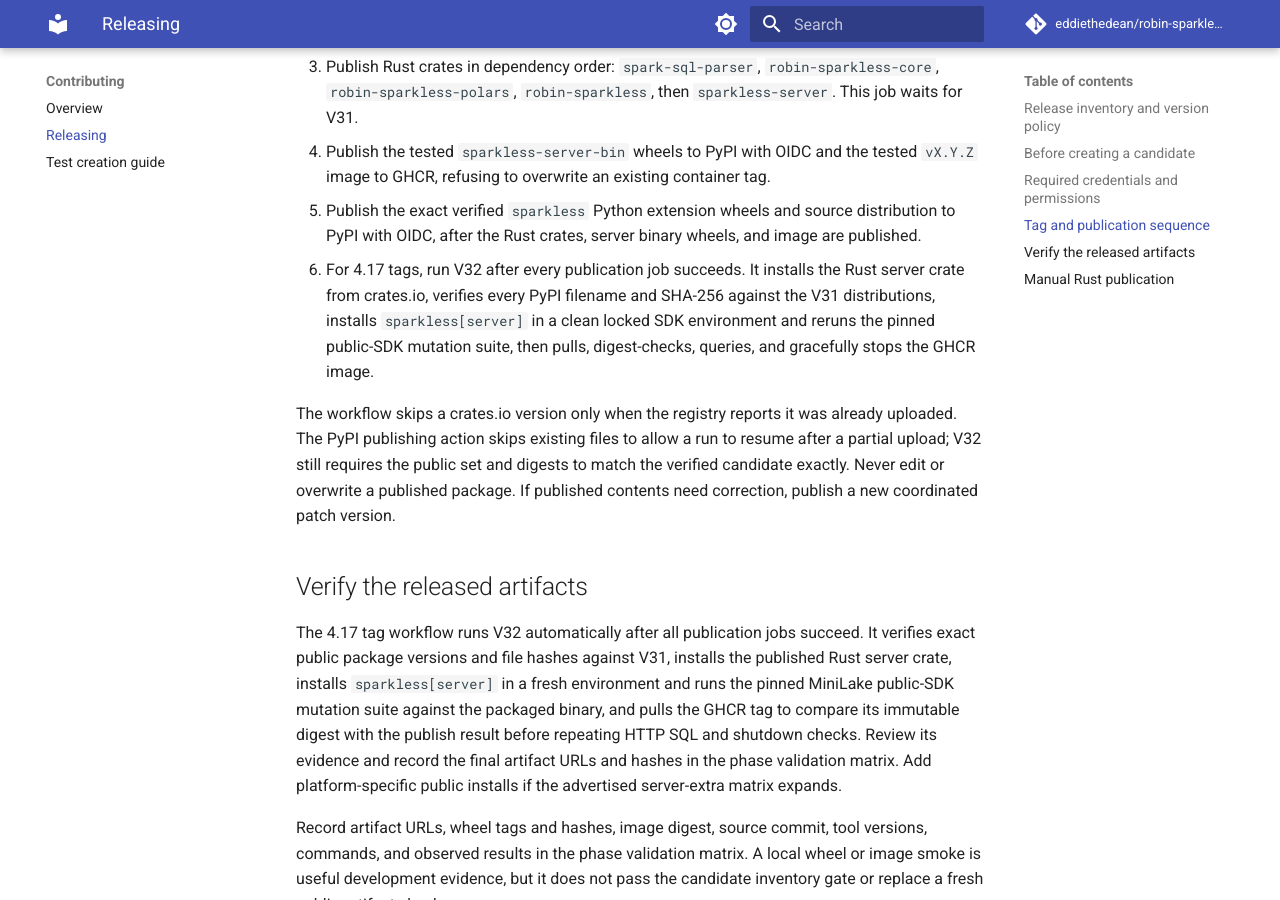
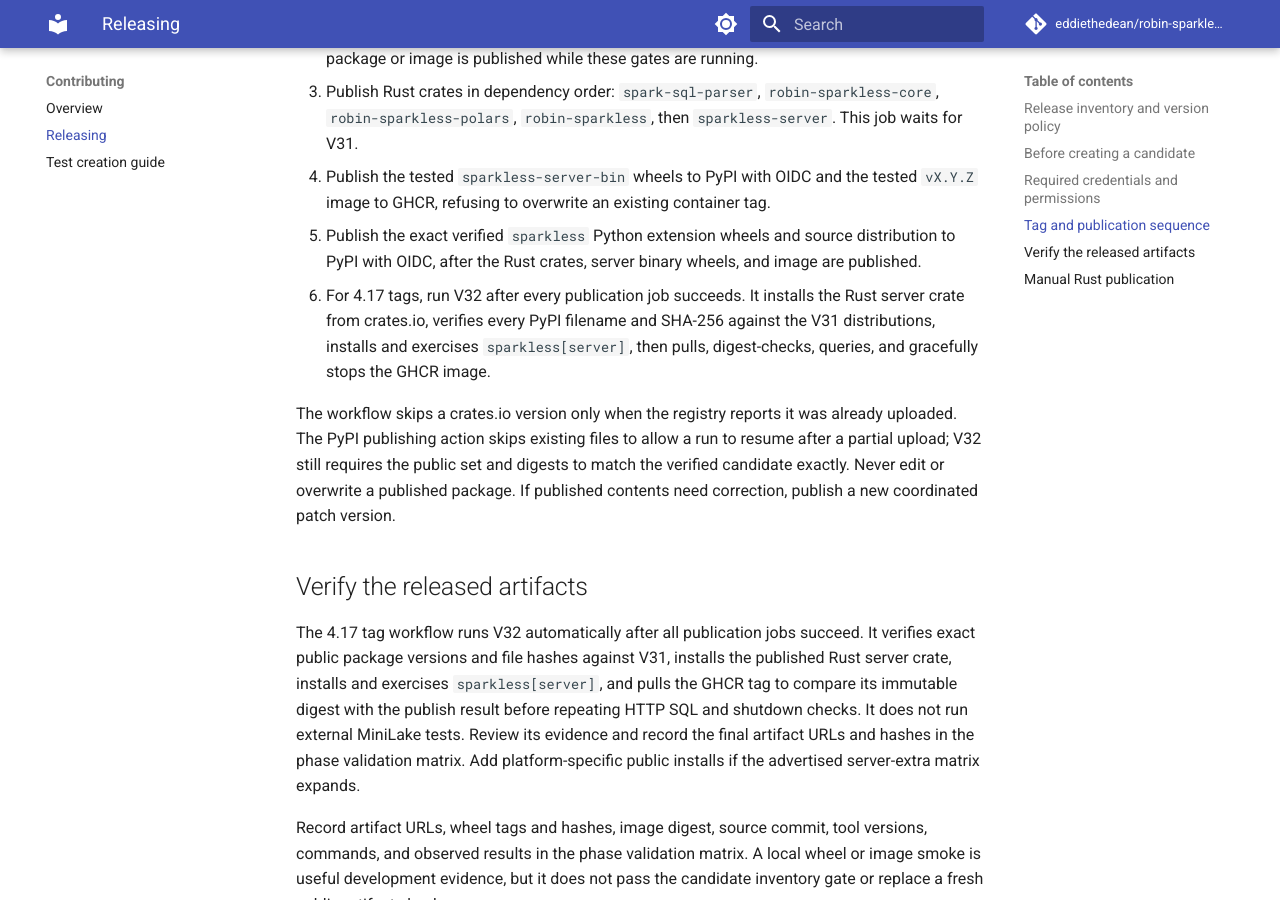
Before and after one commit to eddiethedean/robin-sparkless, an MkDocs documentation site: the page built from docs/RELEASING.md, in a window 1280 px wide and 900 px high, scrolled down 2863 px. Built offline with MkDocs 1.6.1 and Material for MkDocs 9.7.7, drawn with Linux system fonts in a browser that asks for light colours; comment, search, counter and statistics services are not loaded; some of the changed text lies outside the part shown.

Commit message:
ci: remove MiniLake test gates

````diff
--- a/docs/RELEASING.md
+++ b/docs/RELEASING.md
@@ -1,6 +1,6 @@
 # Releasing robin-sparkless
 
-Use this guide with the [server release roadmap](plans/sparkless-server/ROADMAP.md), [4.16 implementation plan](plans/sparkless-server/RELEASE_4_16.md), and [4.17 implementation plan](plans/sparkless-server/RELEASE_4_17.md). A green source build is only one part of a release: the candidate workflow must verify the coordinated package inventory, public SDK integration, binary wheels, and native container before a release tag is ready.
+Use this guide with the [server release roadmap](plans/sparkless-server/ROADMAP.md), [4.16 implementation plan](plans/sparkless-server/RELEASE_4_16.md), and [4.17 implementation plan](plans/sparkless-server/RELEASE_4_17.md). A green source build is only one part of a release: the candidate workflow must verify the coordinated package inventory, binary wheels, and native container before a release tag is ready.
 
 ## Release inventory and version policy
 
@@ -26,7 +26,7 @@
    python3 scripts/check_release_versions.py --tag vX.Y.Z
    ```
 
-4. Run the repository checks, including formatting, strict Clippy, Rust tests, Python lint/tests, and the pinned MiniLake public-SDK integration suite. Follow the phase plan for the exact V-gate scenarios; a focused component test does not substitute for the integrated gate.
+4. Run the repository checks, including formatting, strict Clippy, Rust tests, and Python lint/tests. External MiniLake tests are not part of CI or the release checks. Follow the phase plan for the exact native V-gate scenarios; a focused component test does not substitute for those gates.
 5. Create or update `codex/release-X.Y.Z`, include the complete reviewed changes, and push it. The Release workflow performs non-publishing validation on `codex/release-*` branches. Review the full run, including packaged Rust crate archives, all eight `sparkless` platform wheels plus its sdist, both supported server-binary wheels, the exact offline `sparkless[server]` install and query, and the native container SQL/graceful-shutdown smoke. V31 checks package names, versions, metadata, and platform tags, then preserves those exact verified distributions as workflow artifacts. Candidate jobs do not publish them.
 
 The checker supports Python 3.11+ through `tomllib`; Python 3.8–3.10 developer environments need `tomli` installed.
@@ -60,13 +60,13 @@
 3. Publish Rust crates in dependency order: `spark-sql-parser`, `robin-sparkless-core`, `robin-sparkless-polars`, `robin-sparkless`, then `sparkless-server`. This job waits for V31.
 4. Publish the tested `sparkless-server-bin` wheels to PyPI with OIDC and the tested `vX.Y.Z` image to GHCR, refusing to overwrite an existing container tag.
 5. Publish the exact verified `sparkless` Python extension wheels and source distribution to PyPI with OIDC, after the Rust crates, server binary wheels, and image are published.
-6. For 4.17 tags, run V32 after every publication job succeeds. It installs the Rust server crate from crates.io, verifies every PyPI filename and SHA-256 against the V31 distributions, installs `sparkless[server]` in a clean locked SDK environment and reruns the pinned public-SDK mutation suite, then pulls, digest-checks, queries, and gracefully stops the GHCR image.
+6. For 4.17 tags, run V32 after every publication job succeeds. It installs the Rust server crate from crates.io, verifies every PyPI filename and SHA-256 against the V31 distributions, installs and exercises `sparkless[server]`, then pulls, digest-checks, queries, and gracefully stops the GHCR image.
 
 The workflow skips a crates.io version only when the registry reports it was already uploaded. The PyPI publishing action skips existing files to allow a run to resume after a partial upload; V32 still requires the public set and digests to match the verified candidate exactly. Never edit or overwrite a published package. If published contents need correction, publish a new coordinated patch version.
 
 ## Verify the released artifacts
 
-The 4.17 tag workflow runs V32 automatically after all publication jobs succeed. It verifies exact public package versions and file hashes against V31, installs the published Rust server crate, installs `sparkless[server]` in a fresh environment and runs the pinned MiniLake public-SDK mutation suite against the packaged binary, and pulls the GHCR tag to compare its immutable digest with the publish result before repeating HTTP SQL and shutdown checks. Review its evidence and record the final artifact URLs and hashes in the phase validation matrix. Add platform-specific public installs if the advertised server-extra matrix expands.
+The 4.17 tag workflow runs V32 automatically after all publication jobs succeed. It verifies exact public package versions and file hashes against V31, installs the published Rust server crate, installs and exercises `sparkless[server]`, and pulls the GHCR tag to compare its immutable digest with the publish result before repeating HTTP SQL and shutdown checks. It does not run external MiniLake tests. Review its evidence and record the final artifact URLs and hashes in the phase validation matrix. Add platform-specific public installs if the advertised server-extra matrix expands.
 
 Record artifact URLs, wheel tags and hashes, image digest, source commit, tool versions, commands, and observed results in the phase validation matrix. A local wheel or image smoke is useful development evidence, but it does not pass the candidate inventory gate or replace a fresh public-artifact check.
 
````
Also changed, not shown: docs/plans/sparkless-server/11-proxy-benchmarks-and-release.md (+1 -1 lines), docs/plans/sparkless-server/RELEASE_4_17.md (+3 -3 lines), 1 other file.
